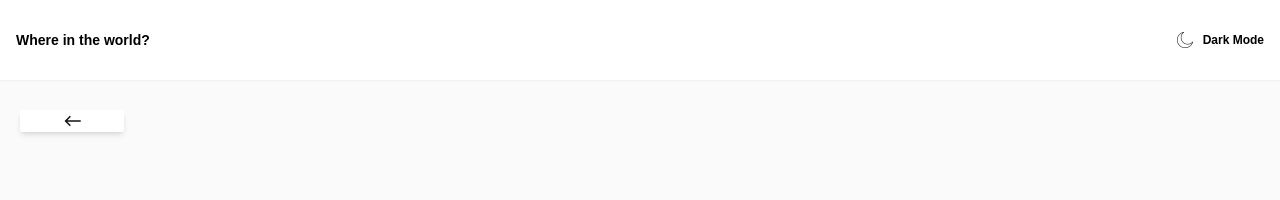
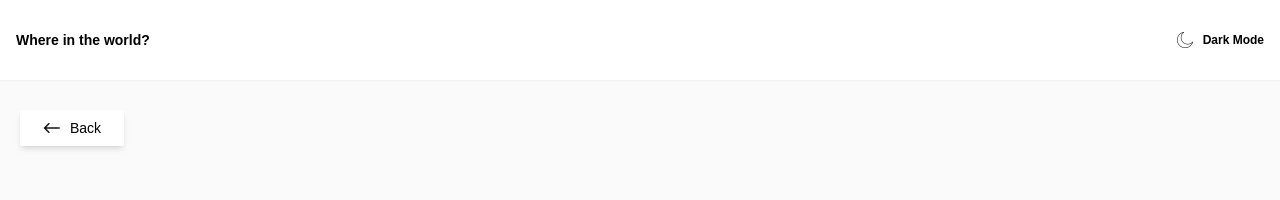
Before and after one commit to achiewe/rest-countries-api-with-color-theme-switcher, a React (Vite) app: page /Detail in a window 1280 px wide. Shown: the top 200 px of the page. Built offline with nearby package versions, Linux system fonts and the light colour scheme.

Commit message:
create new component to be there back button

```diff
--- /dev/null
+++ b/src/components/Detail/FlagButton.tsx
@@ -0,0 +1,26 @@
+import { useCountryStore } from "../../store";
+
+export default function FlagButton() {
+  const darkMode = useCountryStore((state) => state.darkMode);
+  return (
+    <div className="w-full flex flex-col items-start justify-start gap-[20px]">
+      <button className="w-[104px] flex flex-row gap-[10px] justify-center items-center py-[10px] shadow-md rounded-[2px] bg-[#ffffff]">
+        <svg
+          xmlns="http://www.w3.org/2000/svg"
+          width="17"
+          height="12"
+          viewBox="0 0 17 12"
+          fill="none"
+        >
+          <path
+            fillRule="evenodd"
+            clipRule="evenodd"
+            d="M5.81802 0.696699L6.87868 1.75736L3.3785 5.25754H16.7428L16.7428 6.74246H3.3785L6.87868 10.2426L5.81802 11.3033L0.514719 6L5.81802 0.696699Z"
+            fill={darkMode ? "#ffffff" : "#111517"}
+          />
+        </svg>
+        <h3 className="text-[14px] font-light leading-[16px]"> Back</h3>
+      </button>
+    </div>
+  );
+}
--- a/src/pages/Detail.tsx
+++ b/src/pages/Detail.tsx
@@ -1,25 +1,10 @@
+import FlagButton from "../components/Detail/FlagButton";
 import { useCountryStore } from "../store";
 
 export default function Detail() {
-  const darkMode = useCountryStore((state) => state.darkMode);
   return (
     <div className="w-full flex flex-col gap-[30px] px-[20px] items-start justify-start">
-      <button className="w-[104px] flex flex-row justify-center items-center py-[5px] shadow-md rounded-[2px] bg-[#ffffff]">
-        <svg
-          xmlns="http://www.w3.org/2000/svg"
-          width="17"
-          height="12"
-          viewBox="0 0 17 12"
-          fill="none"
-        >
-          <path
-            fillRule="evenodd"
-            clipRule="evenodd"
-            d="M5.81802 0.696699L6.87868 1.75736L3.3785 5.25754H16.7428L16.7428 6.74246H3.3785L6.87868 10.2426L5.81802 11.3033L0.514719 6L5.81802 0.696699Z"
-            fill={darkMode ? "#ffffff" : "#111517"}
-          />
-        </svg>
-      </button>
+      <FlagButton />
     </div>
   );
 }
```
